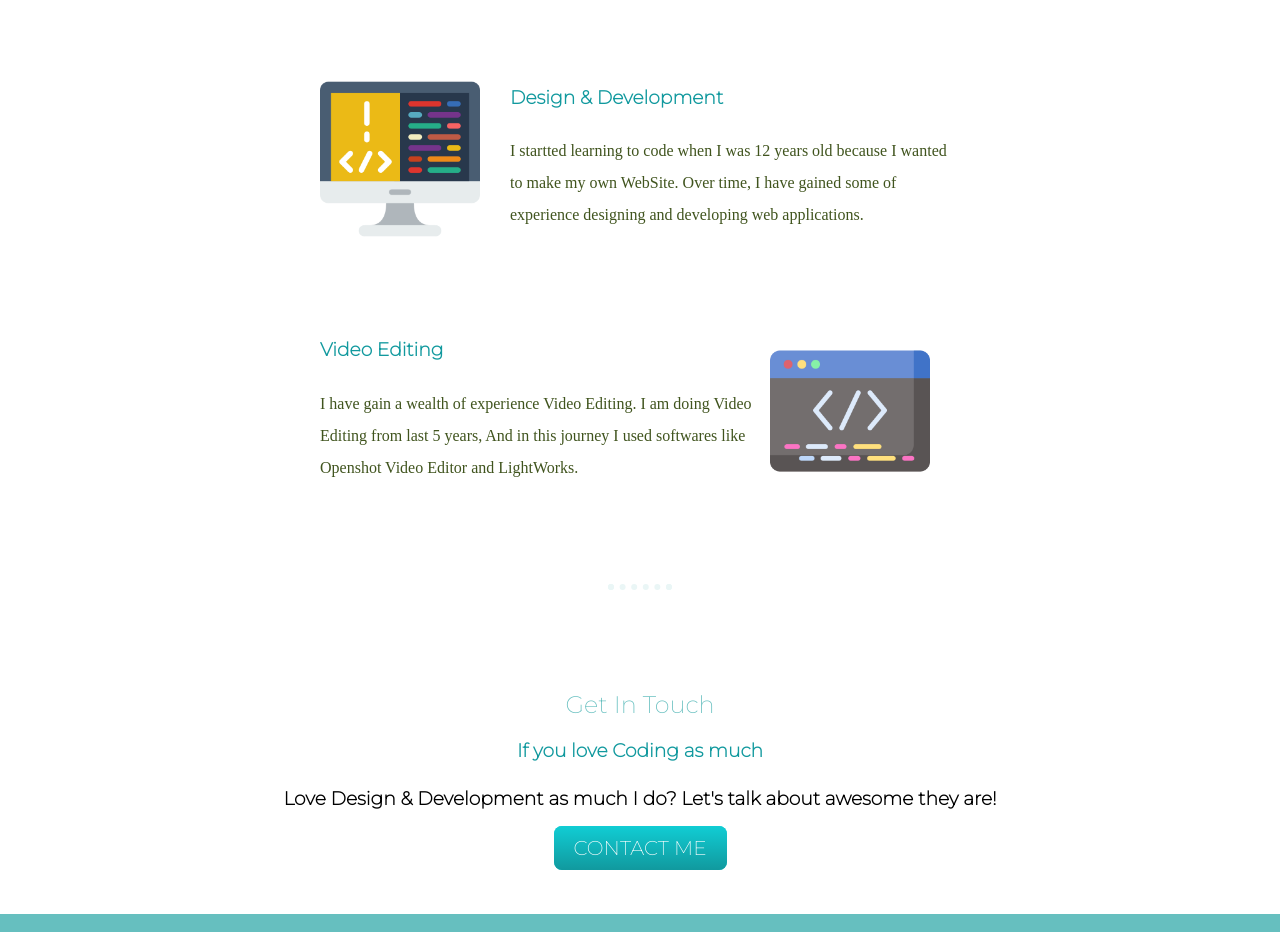
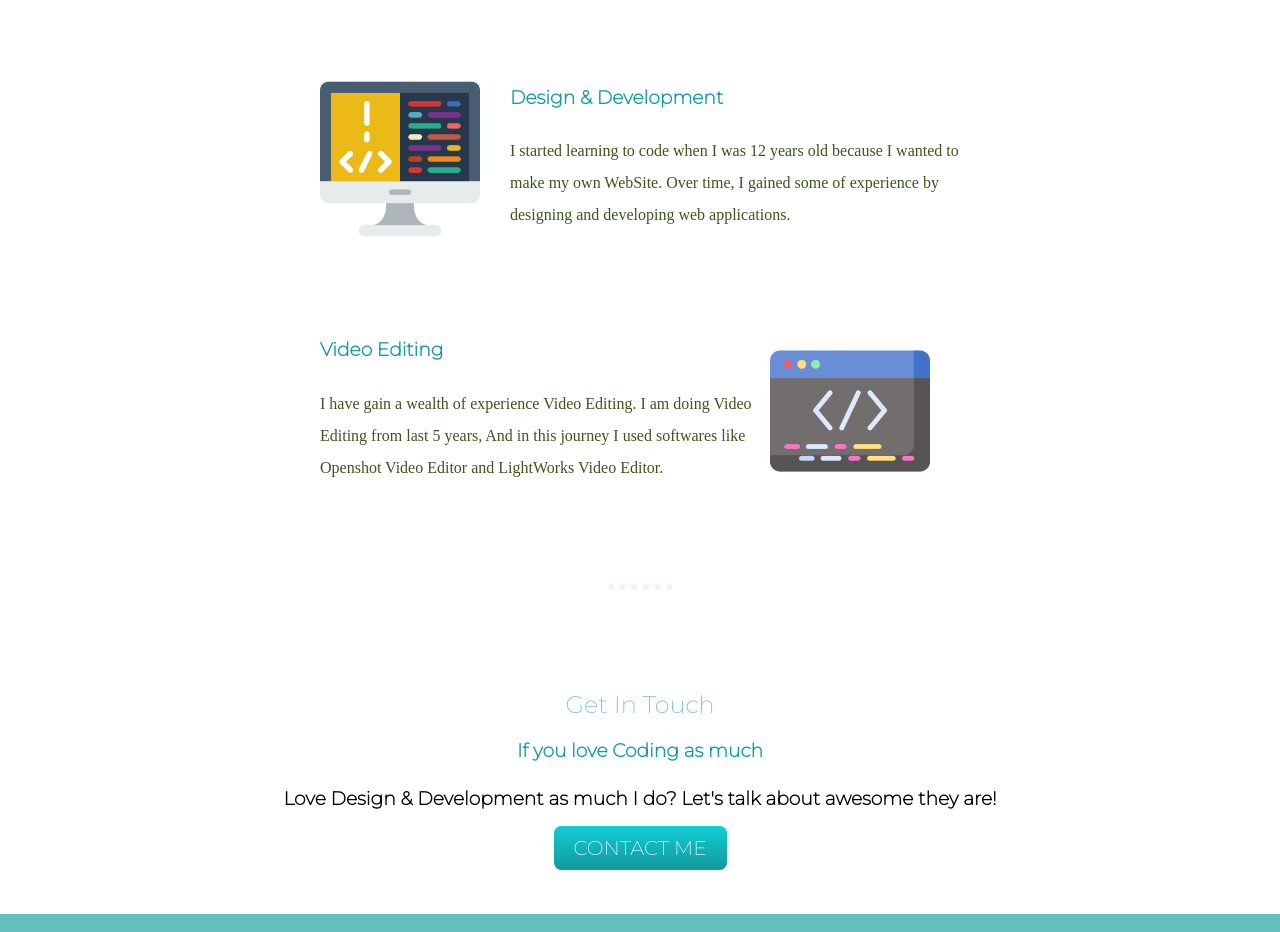
Before and after one commit to 16Raj0704/My-Personal-Website, a plain HTML site: page index.html in a window 1280 px wide. Shown: the part 1280-2212 px from the top of the page. Drawn offline with Linux system fonts and the light colour scheme.

Commit message:
Update index.html

```diff
--- a/index.html
+++ b/index.html
@@ -9,6 +9,7 @@
     <link href="https://fonts.googleapis.com/css2?family=Sacramento&display=swap" rel="stylesheet">
     <link rel="preconnect" href="https://fonts.googleapis.com">
     <link rel="preconnect" href="https://fonts.gstatic.com" crossorigin>
+    <link rel="icon" href="favicon.ico">
     <link href="https://fonts.googleapis.com/css2?family=Montserrat:wght@200&family=Sacramento&display=swap" rel="stylesheet">
 </head>
 <body>
@@ -31,12 +32,12 @@
           <div class="skill-row">
             <img class="coding-img" src="coding.png" alt="">
             <h3>Design & Development</h3>
-            <p>I startted learning to code when I was 12 years old because I wanted to make my own WebSite. Over time, I have gained some of experience designing and developing web applications.</p>
+            <p>I started learning to code when I was 12 years old because I wanted to make my own WebSite. Over time, I gained some of experience by designing and developing web applications.</p>
           </div>
           <div class="skill-row">
             <img class="laptop-img" src="programming.png" alt="">
             <h3>Video Editing</h3>
-            <p>I have gain a wealth of experience Video Editing. I am doing Video Editing from last 5 years, And in this journey I used softwares like Openshot Video Editor and LightWorks.</p>
+            <p>I have gain a wealth of experience Video Editing. I am doing Video Editing from last 5 years, And in this journey I used softwares like Openshot Video Editor and LightWorks Video Editor.</p>
           </div>
         </div>
         <hr class="line">
@@ -44,7 +45,7 @@
           <h2>Get In Touch</h2>
           <h3>If you love Coding as much
           <p class="bottom-line">Love Design & Development as much I do? Let's talk about awesome they are!</h3></p>
-          <a class="btn" href="mailto:mohiteraj2004@email.com">CONTACT ME</a>
+          <a class="btn" href="mailto:mohiteraj2004@gmail.com">CONTACT ME</a>
         </div>
       </div>
 
```
